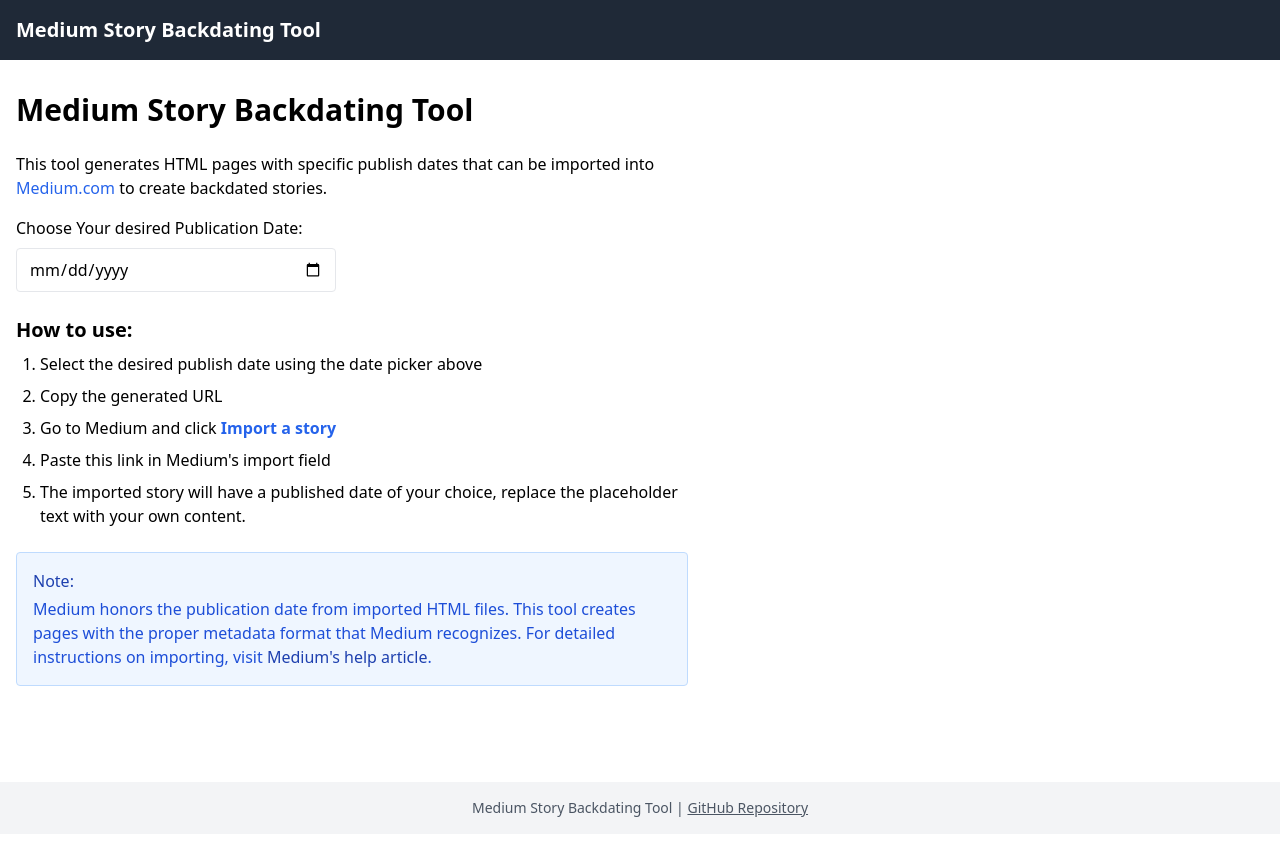
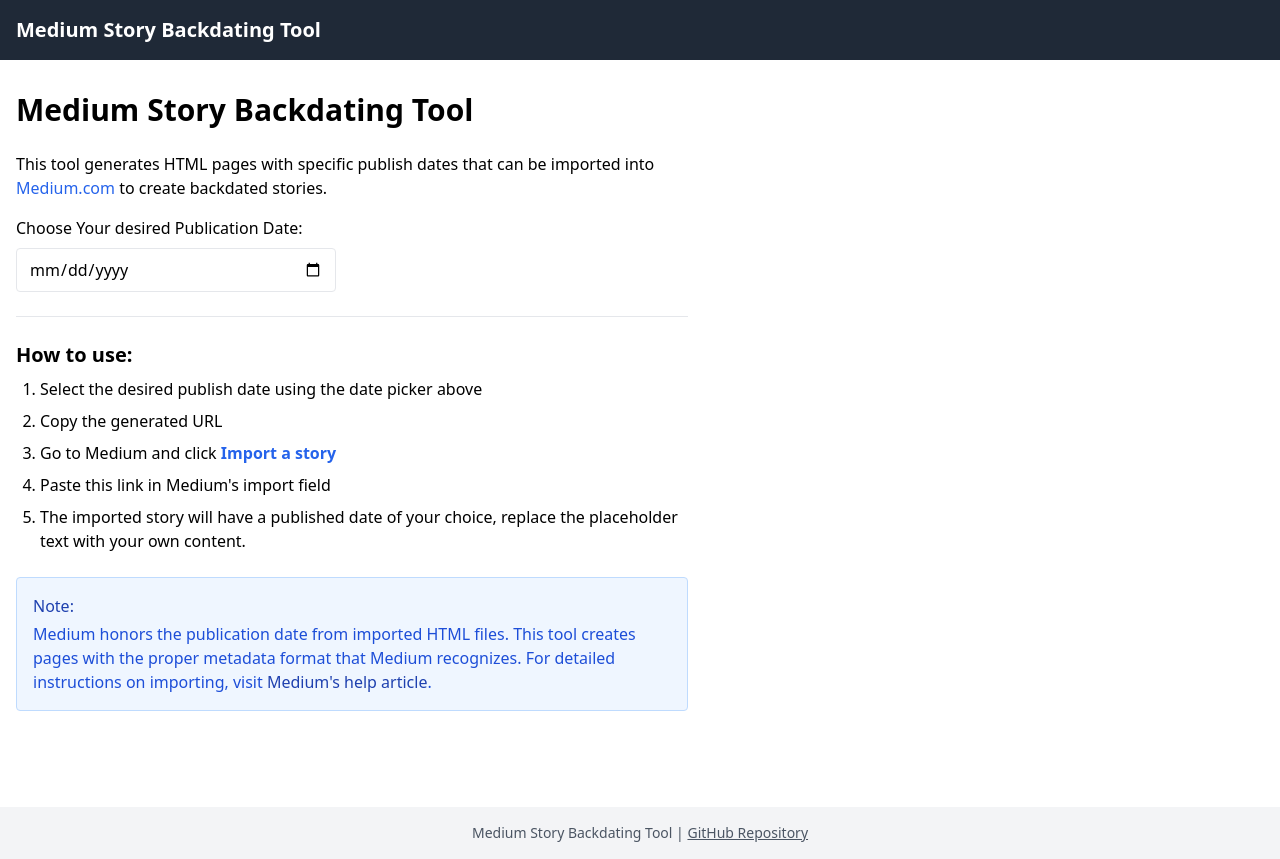
Before and after one commit to williamchong/medium-import-backdate, a Nuxt app: page / in a window 1280 px wide. Before the commit the page ends 834 px from the top, so only its background shows below. Built offline with nearby package versions, Linux system fonts and the light colour scheme.

Commit message:
💄 Add placeholder to date input and improve layout with a separator

```diff
--- a/pages/index.vue
+++ b/pages/index.vue
@@ -11,6 +11,7 @@
         <label for="backdateInput" class="block mb-2 font-medium">Choose Your desired Publication Date:</label>
         <input
           id="backdateInput" v-model="selectedDate" type="date" class="border rounded px-3 py-2 w-full max-w-xs"
+          :placeholder="(new Date()).toISOString().substr(0, 10)"
           @change="generateBackdatedUrl" >
       </div>
 
@@ -32,6 +33,8 @@
           </a>
         </p>
       </div>
+
+      <hr class="my-6">
 
       <h2 class="text-xl font-semibold mb-2">How to use:</h2>
       <ol class="list-decimal pl-6 mb-6 space-y-2">
```
